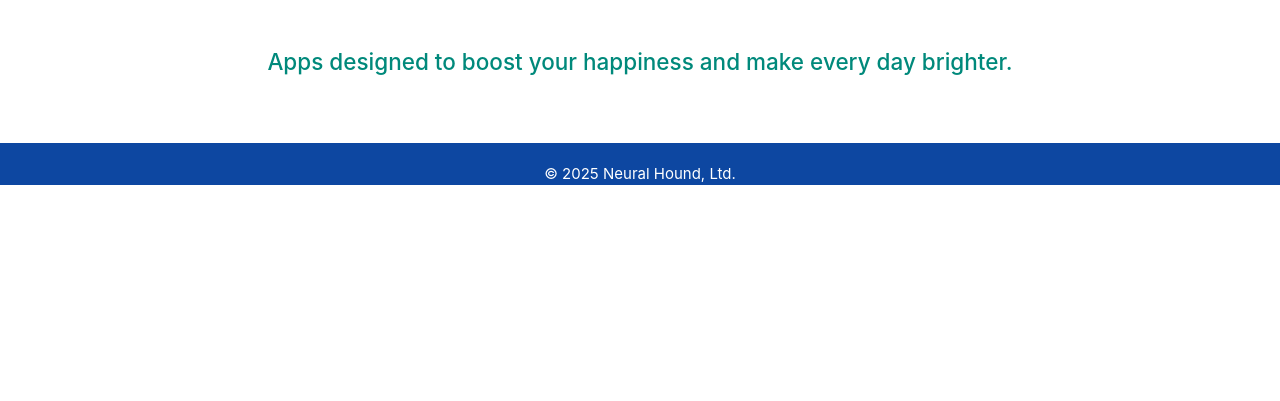
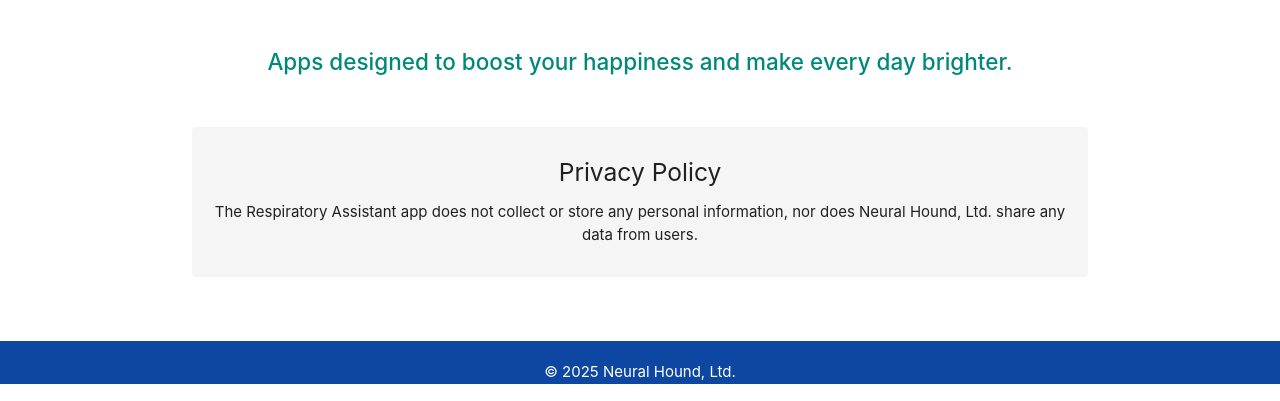
Before and after one commit to patrickofdenver/my-website, a plain HTML site: page index.html in a window 1280 px wide. Shown: the part 399-800 px from the top of the page. Drawn offline with nearby package versions, Linux system fonts and the light colour scheme.

Commit message:
Add privacy policy section to index.html
Added a privacy policy section to inform users about data handling.

```diff
--- a/index.html
+++ b/index.html
@@ -39,6 +39,13 @@
       color: #00897b;
       font-weight: 500;
     }
+    .privacy-policy {
+      margin-top: 48px;
+      padding: 16px;
+      background-color: #f5f5f5;
+      border-radius: 4px;
+      text-align: center;
+    }
     footer {
       margin-top: 64px;
     }
@@ -59,6 +66,12 @@
     <div class="happiness">
       Apps designed to boost your happiness and make every day brighter.
     </div>
+
+    <!-- Added Privacy Policy Section -->
+    <div class="privacy-policy">
+      <h5>Privacy Policy</h5>
+      <p>The Respiratory Assistant app does not collect or store any personal information, nor does Neural Hound, Ltd. share any data from users.</p>
+    </div>
   </div>
   <footer class="page-footer blue darken-4">
     <div class="container center-align">
```
